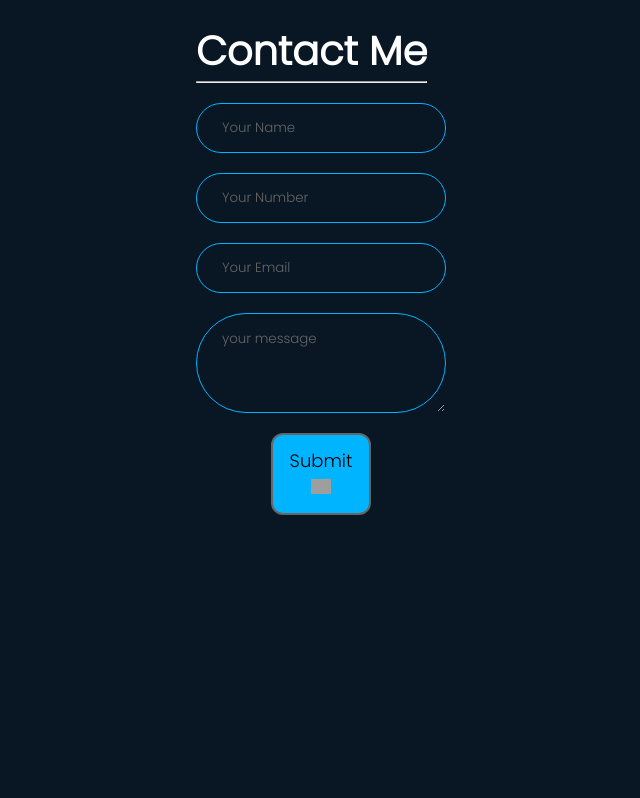
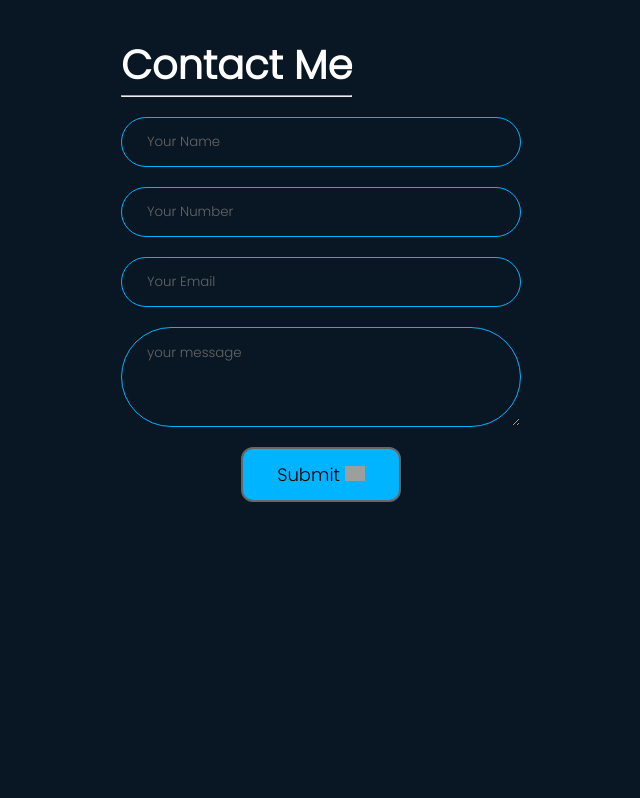
Before and after one commit to coderBelal/my-personal-portfolio, a React (Vite) app: page / in a window 1280 px wide. Shown: the part 6820-7618 px from the top of the page, without its empty margins (255-895 px from the left). Built offline with nearby package versions, Linux system fonts and the light colour scheme; grey boxes are pictures that could not be loaded; the HTML template or start-up script is replaced by a standard one.

Commit message:
Update ContactForm.css

```diff
--- a/src/Components/ContactForm/ContactForm.css
+++ b/src/Components/ContactForm/ContactForm.css
@@ -28,7 +28,7 @@ body {
 }
 
 .contact-inputs {
-  width: 250px;
+  width: 400px;
   height: 50px;
   border: 1px solid #00b4ff;
   font-weight: 500;
@@ -73,7 +73,7 @@ body {
     width: 10px;
   }
   .contact-inputs {
-    width: 350px;
+    width: 250px;
   }
   .contact-right {
     display: none;
```
